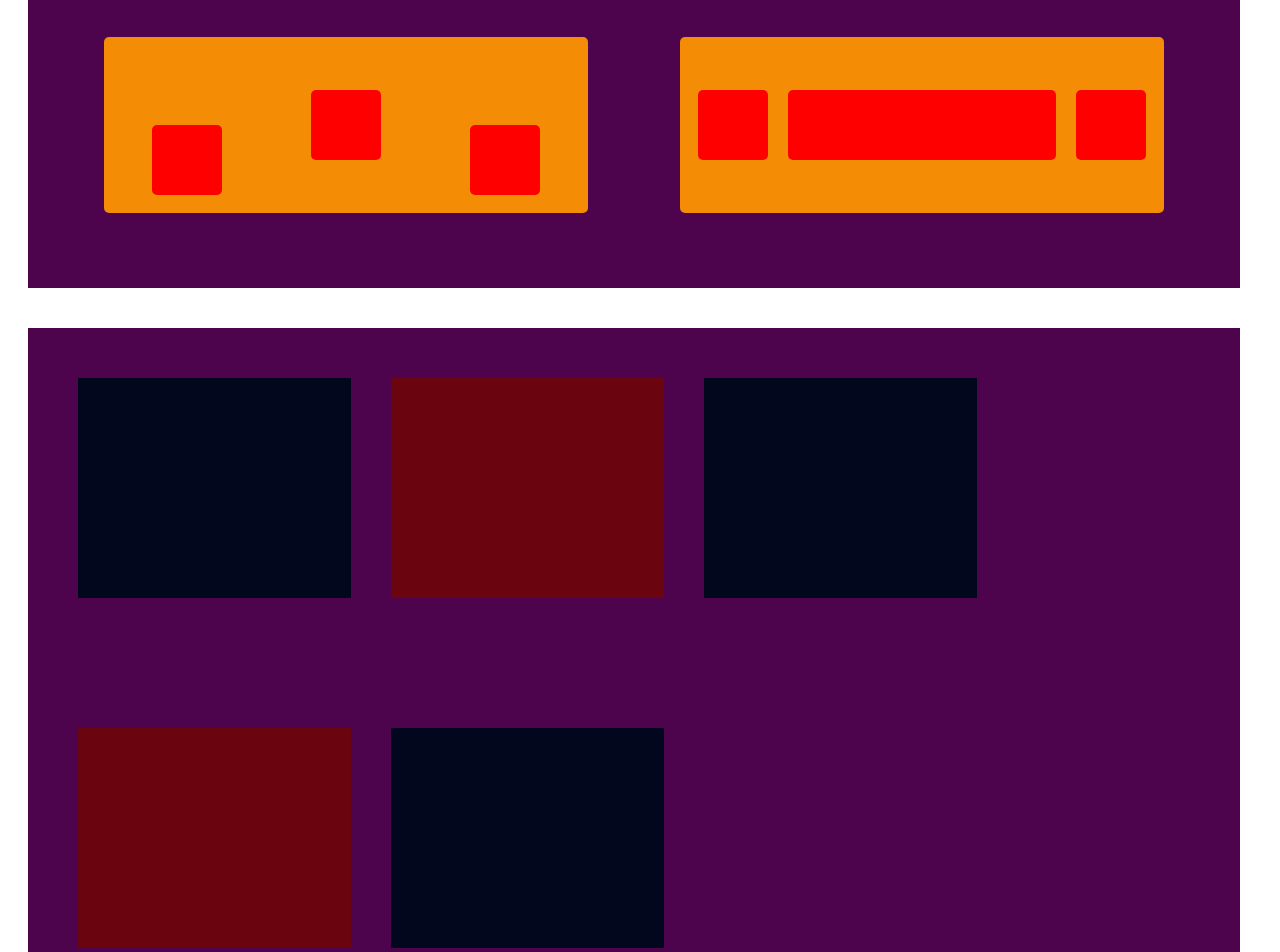
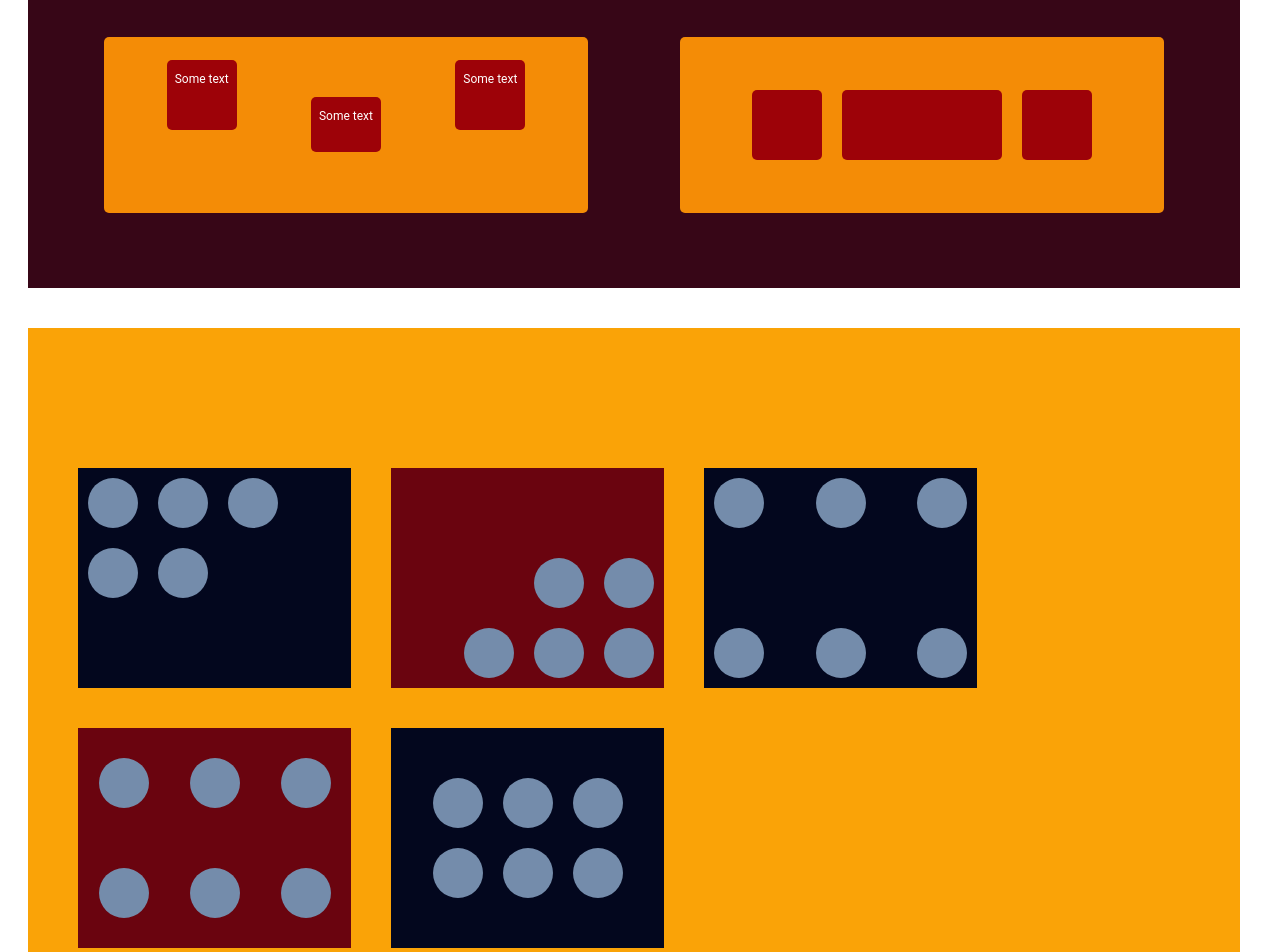
Before and after one commit to HildebrandAsa/flexbox-practice, a plain HTML site: page index.html in a window 1280 px wide. Shown: the part 500-1452 px from the top of the page. Drawn offline with Linux system fonts and the light colour scheme.

Commit message:
Added circles and style with flexbox

```diff
--- a/index.html
+++ b/index.html
@@ -31,9 +31,9 @@
           <div class="square square--one"></div>
       </div>
       <div class="card card__fifth">
-          <div class="square square--two"></div>
-          <div class="square square--three"></div>
-          <div class="square square--two"></div>
+          <div class="square square--two"><p>Some text</p></div>
+          <div class="square square--three"><p>Some text</p></div>
+          <div class="square square--two"><p>Some text</p></div>
         </div>
       <div class="card card__sixth">
           <div class="square"></div>
@@ -44,53 +44,43 @@
 
     <section class="block-container block-container--two">
      <div class="block block__one">
-      <div class="circle-div--one">
-        <div class="card__circle"></div>
-        <div class="card__circle"></div>
-        <div class="card__circle"></div>
-        <div class="card__circle"></div>
-        <div class="card__circle"></div>
-      </div>
+        <div class="circle"></div>
+        <div class="circle"></div>
+        <div class="circle"></div>
+        <div class="circle"></div>
+        <div class="circle"></div>
       </div>
       <div class="block block__two">
-      <div class="circle-div--two">
-        <div class="card__circle"></div>
-        <div class="card__circle"></div>
-        <div class="card__circle"></div>
-        <div class="card__circle"></div>
-        <div class="card__circle"></div>
-      </div>
+        <div class="circle"></div>
+        <div class="circle"></div>
+        <div class="circle"></div>
+        <div class="circle"></div>
+        <div class="circle"></div>
       </div>
       <div class="block block__three">
-      <div class="circle-div--three">
-        <div class="card__circle"></div>
-        <div class="card__circle"></div>
-        <div class="card__circle"></div>
-        <div class="card__circle"></div>
-        <div class="card__circle"></div>
-        <div class="card__circle"></div>
-      </div>
+        <div class="circle"></div>
+        <div class="circle"></div>
+        <div class="circle"></div>
+        <div class="circle"></div>
+        <div class="circle"></div>
+        <div class="circle"></div>
       </div>
       <div class="block block__four">
-      <div class="circle-div--four">
-        <div class="card__circle"></div>
-        <div class="card__circle"></div>
-        <div class="card__circle"></div>
-        <div class="card__circle"></div>
-        <div class="card__circle"></div>
-        <div class="card__circle"></div>
-      </div>
+        <div class="circle"></div>
+        <div class="circle"></div>
+        <div class="circle"></div>
+        <div class="circle"></div>
+        <div class="circle"></div>
+        <div class="circle"></div>
       </div>
       <div class="block block__five">
-      <div class="circle-div--five">
-        <div class="card__circle"></div>
-        <div class="card__circle"></div>
-        <div class="card__circle"></div>
-        <div class="card__circle"></div>
-        <div class="card__circle"></div>
-        <div class="card__circle"></div>
+        <div class="circle"></div>
+        <div class="circle"></div>
+        <div class="circle"></div>
+        <div class="circle"></div>
+        <div class="circle"></div>
+        <div class="circle"></div>
       </div>
-</div>
     </section>
 </section>
 </body>
--- a/styles/index.css
+++ b/styles/index.css
@@ -1,10 +1,11 @@
 .container {
   display: flex;
   flex-direction: column;
+  align-content: center;
 }
 
 .block-container {
-  background-color: rgb(77, 4, 77);
+  background-color: #370617;
   width: 1152px;
   height: 700px;
   margin: 20px;
@@ -52,7 +53,7 @@
 }
 
 .square {
-  background-color: red;
+  background-color: #9D0208;
   display: flex;
   width: 70px;
   height: 70px;
@@ -60,29 +61,49 @@
   border-radius: 5px;
 }
 
+p {
+  font-family: 'Roboto', sans-serif;
+  font-style: normal;
+  font-weight: normal;
+  font-size: 12px;
+  line-height: 14px;
+  color: #ffffff;
+}
+
 .square--one {
   align-self: flex-end;
 }
 
 .square--two {
-  align-self: flex-end;
+  align-self: flex-start;
+  justify-content: center;
+  align-items: stretch;
+  margin: 15px 45px;
 }
 
 .square--three {
-  margin: 20px;
+  justify-content: center;
+  height: 55px;
 }
 
 .square--four {
+  padding: 0 45px 0 45px;
+}
+
+.square--five {
   flex-grow: 1;
 }
 
 .block-container--two {
+  background-color: #FAA307;
   display: flex;
   flex-wrap: wrap;
   justify-content: flex-start;
+  align-content: center;
 }
 
 .block {
+  display: flex;
   background-color: #03071E;
   width: 273px;
   height: 220px;
@@ -90,21 +111,41 @@
 }
 
 .block__one {
-
+  align-content: flex-start;
+  flex-wrap: wrap;
 }
 
 .block__two {
   background-color: #6A040F;
+  flex-wrap: wrap-reverse;
+  justify-content: flex-end;
+  align-content: flex-start;
 }
 
 .block__three {
-
+  align-content: space-between;
+  justify-content: space-between;
+  flex-wrap: wrap;
 }
 
 .block__four {
   background-color: #6A040F;
+  justify-content: space-around;
+  flex-wrap: wrap;
+  align-content: space-around;
 }
 
 .block__five {
+  flex-wrap: wrap;
+  justify-content: center;
+  align-content: center;
+}
 
+.circle {
+  display: flex;
+  height: 50px;
+  width: 50px;
+  background-color: #748CAB;
+  border-radius: 50%;
+  margin: 10px;
 }
```
